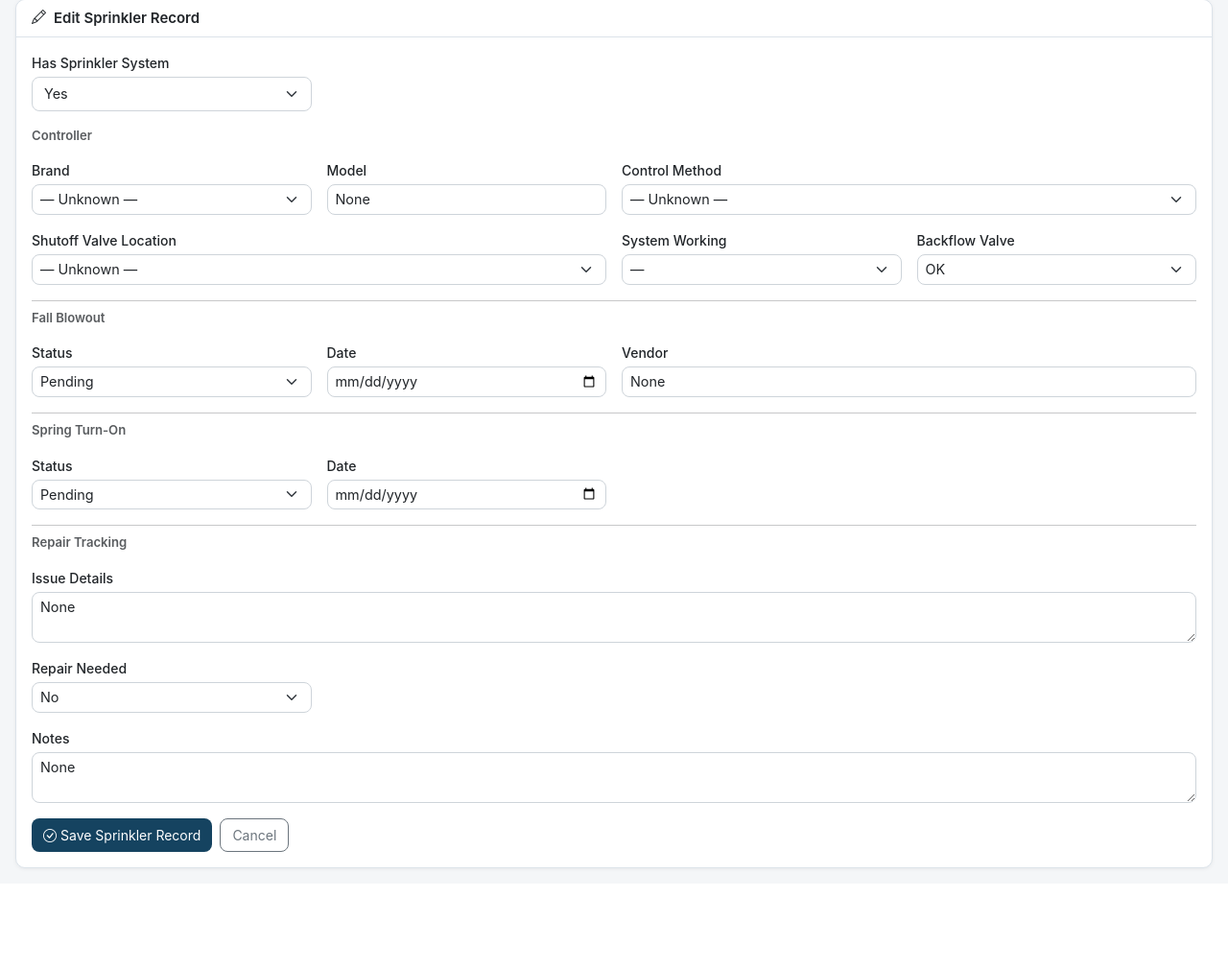
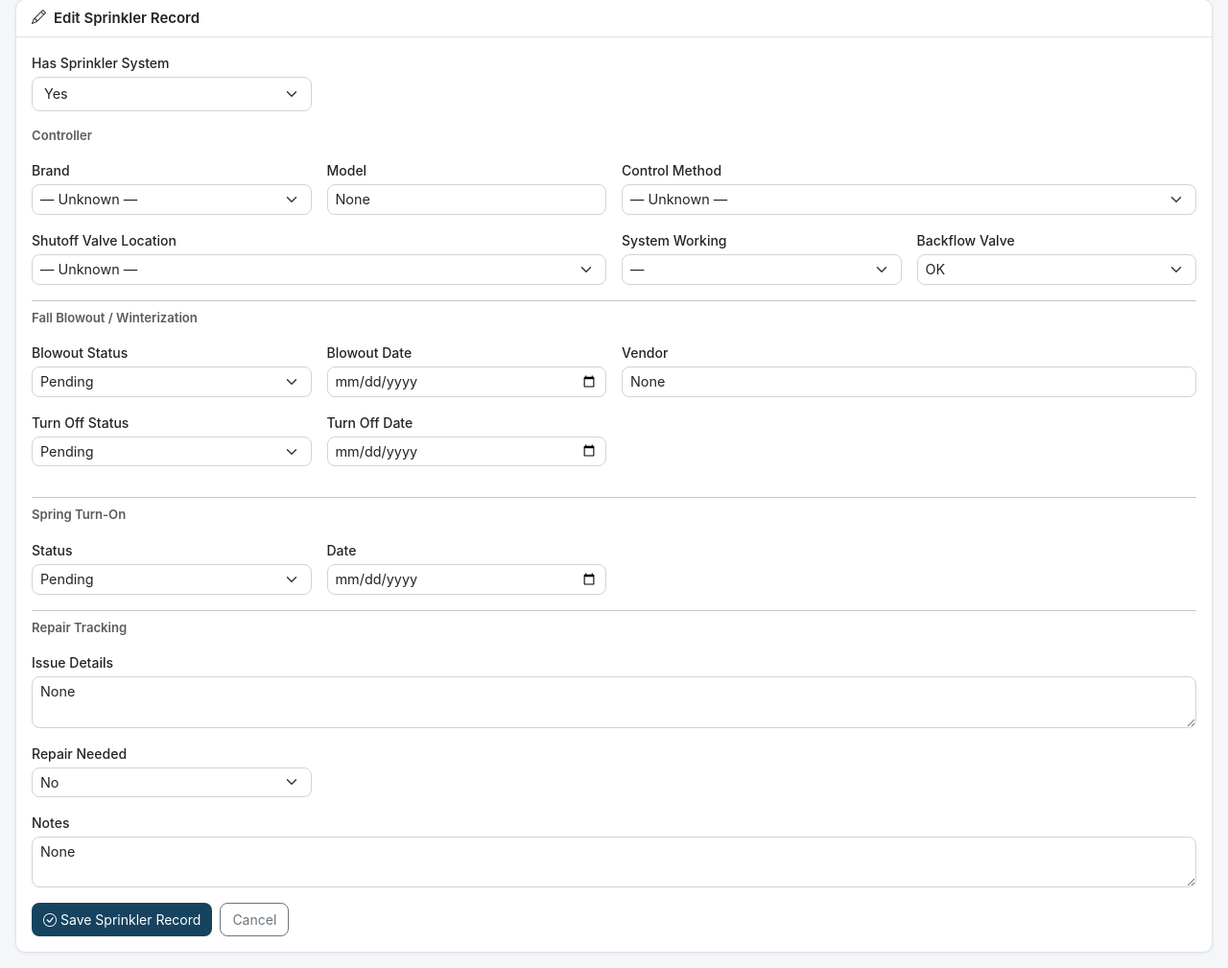
Before and after one commit to mxs-aifreak/Everrest, a Flask app: page /sprinkler/1 in a window 1280 px wide. Shown: the part 170-1179 px from the top of the page at 96% size. Before the commit the page ends 1078 px from the top, so only its background shows below. Run offline with Flask 3, Linux system fonts and the light colour scheme; data comes from the database, SQL or seed files in the repository.

Commit message:
Add Turn Off tracking to Sprinkler with auto-fill on blowout complete
- New turnoff_status and turnoff_date fields on Sprinkler model
- Marking Fall Blowout as Completed auto-sets Turn Off Status to
  'Turned Off', populates Turn Off Date with today, and resets
  Spring Turn-On to Pending for the next season
- JS gives instant visual feedback with a green alert and badge
- Backend enforces the same logic on save as a safety net
- Turn Off column added to sprinkler list view

Co-Authored-By: Claude Sonnet 4.6 <noreply@anthropic.com>

```diff
--- a/blueprints/sprinkler.py
+++ b/blueprints/sprinkler.py
@@ -15,6 +15,7 @@ SHUTOFF_LOCATIONS = [
     'Utility Room', 'Side of House', 'Front Yard Ground Box', 'Backyard Ground Box', 'Other'
 ]
 BLOWOUT_STATUSES = ['Completed', 'Scheduled', 'Pending', 'Skipped – Owner Decision', 'N/A']
+TURNOFF_STATUSES = ['Turned Off', 'Pending', 'N/A']
 TURNON_STATUSES = ['Active', 'Turned On', 'Scheduled', 'Pending', 'Skipped – Owner Decision', 'N/A']
 SYSTEM_WORKING = ['Yes', 'No', 'Partially Working']
 BACKFLOW_STATUSES = ['OK', 'Broken', 'Replaced', 'Not Tested', 'N/A']
@@ -69,14 +70,19 @@ def sprinkler_detail(prop_id):
         db.session.commit()
 
     if request.method == 'POST':
+        prev_blowout_status = spr.fall_blowout_status
+        new_blowout_status = request.form.get('fall_blowout_status', '')
+
         spr.has_sprinkler = request.form.get('has_sprinkler', spr.has_sprinkler)
         spr.controller_brand = request.form.get('controller_brand', '')
         spr.controller_model = request.form.get('controller_model', '')
         spr.control_method = request.form.get('control_method', '')
         spr.shutoff_valve_location = request.form.get('shutoff_valve_location', '')
-        spr.fall_blowout_status = request.form.get('fall_blowout_status', '')
+        spr.fall_blowout_status = new_blowout_status
         spr.fall_blowout_date = _date(request.form.get('fall_blowout_date'))
         spr.blowout_vendor = request.form.get('blowout_vendor', '')
+        spr.turnoff_status = request.form.get('turnoff_status', 'Pending')
+        spr.turnoff_date = _date(request.form.get('turnoff_date'))
         spr.spring_turnon_status = request.form.get('spring_turnon_status', '')
         spr.spring_turnon_date = _date(request.form.get('spring_turnon_date'))
         spr.system_working = request.form.get('system_working', '')
@@ -88,6 +94,15 @@ def sprinkler_detail(prop_id):
         spr.repair_vendor = request.form.get('repair_vendor', '')
         spr.repair_cost = _decimal(request.form.get('repair_cost'))
         spr.notes = request.form.get('notes', '')
+
+        # Auto-logic: when blowout is marked Completed, set turn-off and reset spring
+        if new_blowout_status == 'Completed' and prev_blowout_status != 'Completed':
+            spr.turnoff_status = 'Turned Off'
+            if not spr.turnoff_date:
+                spr.turnoff_date = date.today()
+            spr.spring_turnon_status = 'Pending'
+            spr.spring_turnon_date = None
+
         db.session.commit()
         _sync_sprinkler_wo(spr, prop)
         flash('Sprinkler record updated.', 'success')
@@ -99,6 +114,7 @@ def sprinkler_detail(prop_id):
                            control_methods=CONTROL_METHODS,
                            shutoff_locations=SHUTOFF_LOCATIONS,
                            blowout_statuses=BLOWOUT_STATUSES,
+                           turnoff_statuses=TURNOFF_STATUSES,
                            turnon_statuses=TURNON_STATUSES,
                            system_working=SYSTEM_WORKING,
                            backflow_statuses=BACKFLOW_STATUSES,
--- a/models.py
+++ b/models.py
@@ -108,6 +108,8 @@ class Sprinkler(db.Model):
     repair_vendor = db.Column(db.String(200))
     repair_cost = db.Column(db.Numeric(10, 2))
     notes = db.Column(db.Text)
+    turnoff_status = db.Column(db.String(50), default='Pending')
+    turnoff_date = db.Column(db.Date)
     linked_wo_id = db.Column(db.Integer, db.ForeignKey('work_orders.id'), nullable=True)
 
     linked_wo = db.relationship('WorkOrder', foreign_keys=[linked_wo_id])
--- a/templates/sprinkler/detail.html
+++ b/templates/sprinkler/detail.html
@@ -77,15 +77,15 @@
             </div>
 
             <!-- Fall Blowout -->
-            <div class="col-12"><hr class="my-0"><p class="fw-semibold text-muted small mb-0 mt-2">Fall Blowout</p></div>
+            <div class="col-12"><hr class="my-0"><p class="fw-semibold text-muted small mb-0 mt-2">Fall Blowout / Winterization</p></div>
             <div class="col-6 col-md-3">
-              <label class="form-label">Status</label>
-              <select name="fall_blowout_status" class="form-select form-select-sm">
+              <label class="form-label">Blowout Status</label>
+              <select name="fall_blowout_status" id="fall_blowout_status" class="form-select form-select-sm">
                 {% for s in blowout_statuses %}<option {% if spr and spr.fall_blowout_status == s %}selected{% endif %}>{{ s }}</option>{% endfor %}
               </select>
             </div>
             <div class="col-6 col-md-3">
-              <label class="form-label">Date</label>
+              <label class="form-label">Blowout Date</label>
               <input type="date" name="fall_blowout_date" class="form-control form-control-sm" value="{{ spr.fall_blowout_date.isoformat() if spr and spr.fall_blowout_date else '' }}">
             </div>
             <div class="col-12 col-md-6">
@@ -93,17 +93,39 @@
               <input type="text" name="blowout_vendor" class="form-control form-control-sm" value="{{ spr.blowout_vendor if spr else '' }}">
             </div>
 
+            <!-- Turn Off (auto-set when blowout completed) -->
+            <div class="col-6 col-md-3">
+              <label class="form-label d-flex align-items-center gap-1">
+                Turn Off Status
+                <span id="autoSetBadge" class="badge bg-success ms-1" style="font-size:.65rem;display:none;">Auto-set</span>
+              </label>
+              <select name="turnoff_status" id="turnoff_status" class="form-select form-select-sm">
+                {% for s in turnoff_statuses %}<option {% if spr and spr.turnoff_status == s %}selected{% endif %}>{{ s }}</option>{% endfor %}
+              </select>
+            </div>
+            <div class="col-6 col-md-3">
+              <label class="form-label">Turn Off Date</label>
+              <input type="date" name="turnoff_date" id="turnoff_date" class="form-control form-control-sm"
+                     value="{{ spr.turnoff_date.isoformat() if spr and spr.turnoff_date else '' }}">
+            </div>
+            <div class="col-12">
+              <div id="blowoutCompletedAlert" class="alert alert-success py-2 px-3 mb-0" style="font-size:.82rem;display:none;">
+                <i class="bi bi-check-circle me-1"></i>
+                <strong>Fall blowout marked complete.</strong> Turn Off status set to "Turned Off", Spring Turn-On reset to Pending for next season.
+              </div>
+            </div>
+
             <!-- Spring Turn-On -->
             <div class="col-12"><hr class="my-0"><p class="fw-semibold text-muted small mb-0 mt-2">Spring Turn-On</p></div>
             <div class="col-6 col-md-3">
               <label class="form-label">Status</label>
-              <select name="spring_turnon_status" class="form-select form-select-sm">
+              <select name="spring_turnon_status" id="spring_turnon_status" class="form-select form-select-sm">
                 {% for s in turnon_statuses %}<option {% if spr and spr.spring_turnon_status == s %}selected{% endif %}>{{ s }}</option>{% endfor %}
               </select>
             </div>
             <div class="col-6 col-md-3">
               <label class="form-label">Date</label>
-              <input type="date" name="spring_turnon_date" class="form-control form-control-sm" value="{{ spr.spring_turnon_date.isoformat() if spr and spr.spring_turnon_date else '' }}">
+              <input type="date" name="spring_turnon_date" id="spring_turnon_date" class="form-control form-control-sm" value="{{ spr.spring_turnon_date.isoformat() if spr and spr.spring_turnon_date else '' }}">
             </div>
 
             <!-- Repairs -->
@@ -163,3 +185,33 @@
   </div>
 </div>
 {% endblock %}
+
+{% block extra_js %}
+<script>
+const blowoutSelect = document.getElementById('fall_blowout_status');
+const turnoffStatus = document.getElementById('turnoff_status');
+const turnoffDate   = document.getElementById('turnoff_date');
+const springStatus  = document.getElementById('spring_turnon_status');
+const springDate    = document.getElementById('spring_turnon_date');
+const autoAlert     = document.getElementById('blowoutCompletedAlert');
+const autoBadge     = document.getElementById('autoSetBadge');
+
+if (blowoutSelect) {
+  blowoutSelect.addEventListener('change', function () {
+    if (this.value === 'Completed') {
+      turnoffStatus.value = 'Turned Off';
+      if (!turnoffDate.value) {
+        turnoffDate.value = new Date().toISOString().split('T')[0];
+      }
+      springStatus.value = 'Pending';
+      springDate.value = '';
+      if (autoAlert) autoAlert.style.display = 'block';
+      if (autoBadge) autoBadge.style.display = 'inline';
+    } else {
+      if (autoAlert) autoAlert.style.display = 'none';
+      if (autoBadge) autoBadge.style.display = 'none';
+    }
+  });
+}
+</script>
+{% endblock %}
```
Also changed, not shown: templates/sprinkler/list.html (+10 -0 lines).
